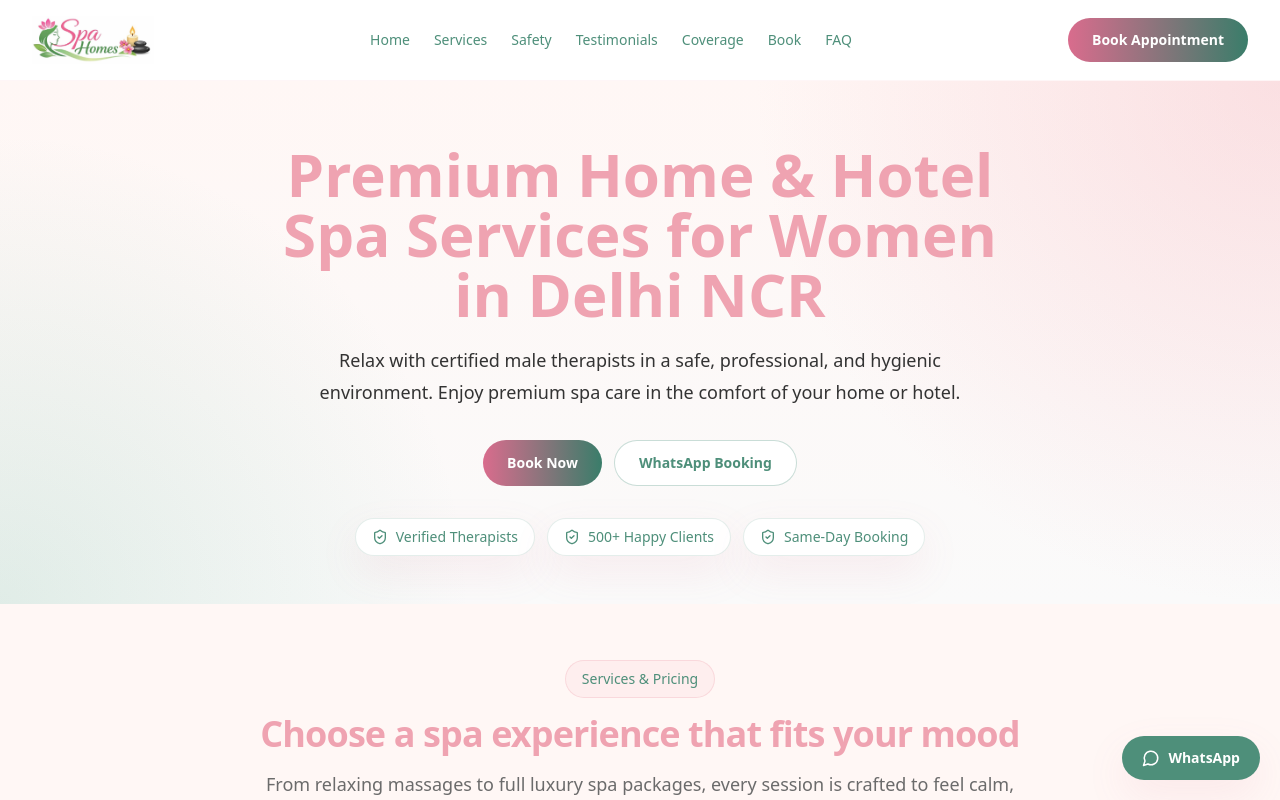
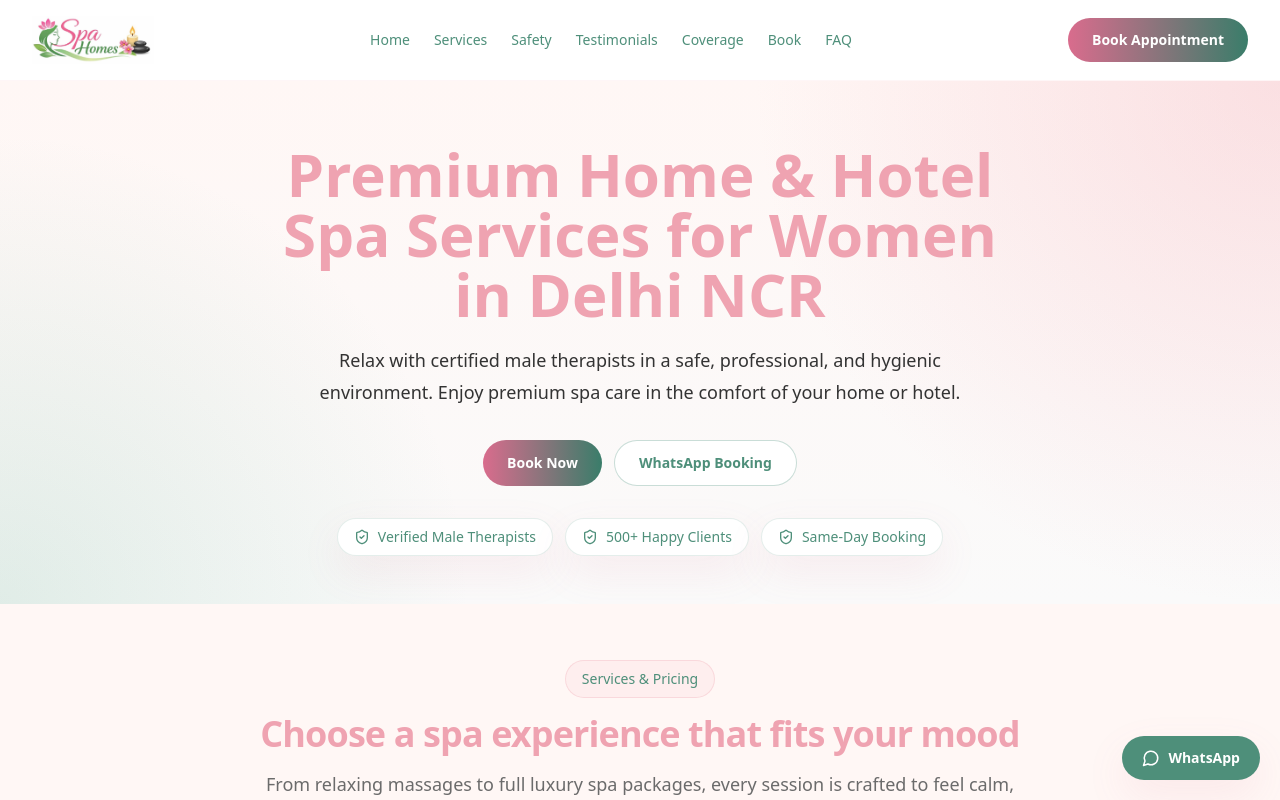
Before and after one commit to ayush31082005/SPA-HOME, a React (Vite) app in the folder client/: page / in a window 1280 px wide. Shown: the top 800 px of the page. Built offline with nearby package versions, Linux system fonts and the light colour scheme.

Commit message:
Final update

```diff
--- a/client/src/data/heroData.js
+++ b/client/src/data/heroData.js
@@ -5,7 +5,7 @@ const heroData = {
     "Relax with certified male therapists in a safe, professional, and hygienic environment. Enjoy premium spa care in the comfort of your home or hotel.",
   primaryCta: "Book Now",
   secondaryCta: "WhatsApp Booking",
-  trustBadges: ["Verified Therapists", "500+ Happy Clients", "Same-Day Booking"],
+  trustBadges: ["Verified Male Therapists", "500+ Happy Clients", "Same-Day Booking"],
   stats: [
     { value: "60 min", label: "Express sessions available" },
     { value: "10 min", label: "Quick setup at your place" },
```
